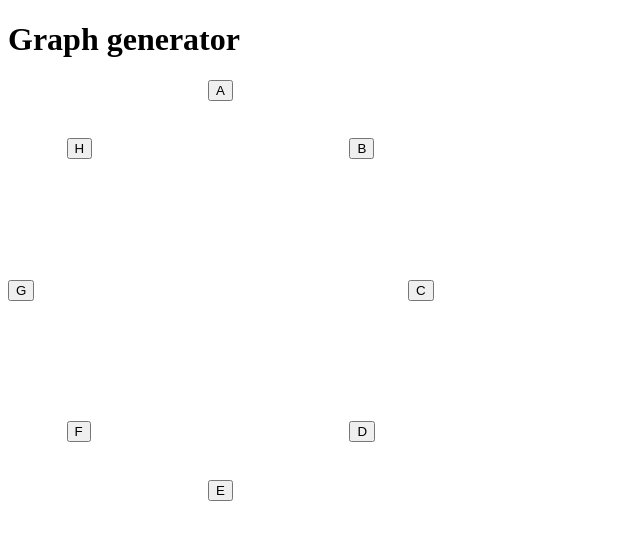
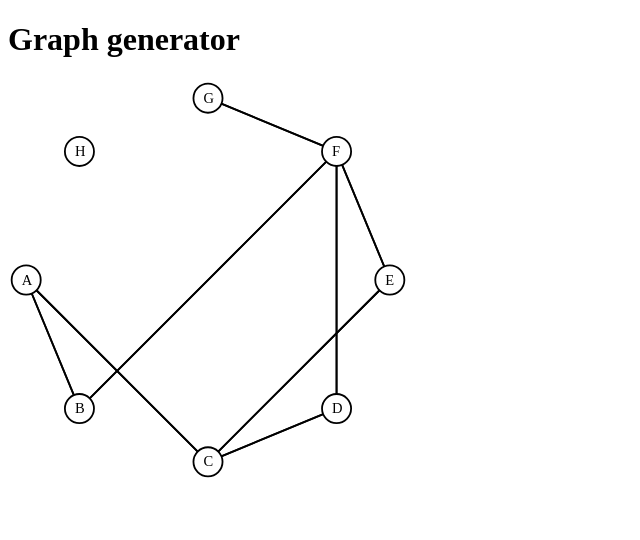
Before and after one commit to KosarAntoni/Mentoring-HTML-CSS, a website with bundled scripts: page index.html in a window 1280 px wide. Shown: the whole page, without its empty margins (0-640 px from the left). Built offline with nearby package versions, Linux system fonts and the light colour scheme.

Commit message:
feat: draw graph

```diff
--- a/index.html
+++ b/index.html
@@ -6,9 +6,7 @@
   </head>
   <body>
     <h1>Graph generator</h1>
-    <main>
-      <div id="graph-container"></div>
-    </main>
+    <main></main>
     <script>
       var exports = {};
     </script>
--- a/script.ts
+++ b/script.ts
@@ -1,16 +1,13 @@
-type vertex = {
-  [key: string]: number;
-};
-
-type graph = Array<Array<number>>;
+import { graph, vertex } from "./models";
 
 let id: number = 0;
-const verticesNames: { [key: string]: number } = {};
+const verticesNames: vertex = {};
 const graph: graph = [];
+const verteciesCoordinates: string[][] = [];
 
 export const addVertex = (name: string) => {
   verticesNames[name] = id;
-  graph.forEach((value) => value.push(0));
+  graph.forEach((value: number[]) => value.push(0));
   graph.push(new Array(id + 1).fill(0));
   id++;
 };
@@ -80,15 +77,22 @@ export const getShortest = (from: string, to: string) => {
   return `Shortest path from ${from} to ${to} is ${shortestPath}`;
 };
 
-const graphContainerHeight = 200;
-const graphContainerWidth = 200;
+const graphContainerHeight = 400;
+const graphContainerWidth = 400;
+const circleRadius = 20;
 
 const mainNode = document.querySelector("main");
-const graphContainerNode: HTMLElement =
-  document.querySelector("#graph-container")!;
-graphContainerNode.style.position = "relative";
-graphContainerNode.style.width = `${graphContainerHeight}px`;
-graphContainerNode.style.height = `${graphContainerWidth}px`;
+const svgNode = document.createElementNS("http://www.w3.org/2000/svg", "svg");
+const svgNS = svgNode.namespaceURI;
+svgNode.setAttribute("width", String(graphContainerWidth));
+svgNode.setAttribute("height", String(graphContainerHeight));
+svgNode.setAttribute(
+  "viewBox",
+  `-${circleRadius} -${circleRadius} ${
+    graphContainerWidth + circleRadius * 2
+  } ${graphContainerHeight + circleRadius * 2}`
+);
+mainNode?.appendChild(svgNode);
 
 addVertex("A");
 addVertex("B");
@@ -114,23 +118,65 @@ console.log(getShortest("A", "C"));
 console.log(getShortest("A", "D"));
 console.log(getShortest("A", "H"));
 
+//render vertices
+const verteciesContainer = document.createElementNS(svgNS, "g");
 Object.keys(verticesNames).forEach((vertex: string, index: number) => {
-  const buttonNode = document.createElement("button");
-  buttonNode.innerText = vertex;
-  buttonNode.setAttribute("id", verticesNames[vertex].toString());
-  buttonNode.style.position = "absolute";
-  buttonNode.style.top =
-    String(
-      graphContainerHeight +
-        -graphContainerHeight *
-          Math.cos((360 / graph.length / 180) * index * Math.PI)
-    ) + "px";
-  buttonNode.style.left =
-    String(
-      graphContainerWidth +
-        graphContainerWidth *
-          Math.sin((360 / graph.length / 180) * index * Math.PI)
-    ) + "px";
+  const position = (360 / graph.length / 180) * index * Math.PI;
+  const x = String(
+    (graphContainerHeight + -graphContainerHeight * Math.cos(position)) / 2
+  );
+  const y = String(
+    (graphContainerWidth + graphContainerWidth * Math.sin(position)) / 2
+  );
 
-  graphContainerNode?.appendChild(buttonNode);
+  const groupeNode = document.createElementNS(svgNS, "g");
+  groupeNode.style.cursor = "pointer";
+  groupeNode.addEventListener("mousedown", () => console.log("click"));
+
+  const circleNode = document.createElementNS(svgNS, "circle");
+  circleNode.setAttribute("id", verticesNames[vertex].toString());
+  circleNode.setAttribute("fill", "white");
+  circleNode.setAttribute("stroke", "black");
+  circleNode.setAttribute("stroke-width", "2");
+  circleNode.setAttribute("stroke-alignment", "inside");
+  circleNode.setAttribute("r", String(circleRadius - 4));
+  circleNode.setAttribute("cx", x);
+  circleNode.setAttribute("cy", y);
+
+  groupeNode.appendChild(circleNode);
+
+  const textNode = document.createElementNS(svgNS, "text");
+  textNode.innerHTML = vertex;
+  textNode.setAttribute("x", String(+x - circleRadius / 4));
+  textNode.setAttribute("y", String(+y + circleRadius / 4));
+  textNode.setAttribute("fill", "black");
+  textNode.style.userSelect = "none";
+  groupeNode.appendChild(textNode);
+
+  verteciesCoordinates.push([x, y]);
+  verteciesContainer?.appendChild(groupeNode);
 });
+
+// render paths
+graph.forEach((row, rowIndex) => {
+  row.forEach((cell, cellIndex) => {
+    if (cell !== 0) {
+      const lineNode = document.createElementNS(svgNS, "line");
+      const [x1, y1] = verteciesCoordinates[rowIndex];
+      const [x2, y2] = verteciesCoordinates[cellIndex];
+
+      lineNode.setAttribute("x1", x1);
+      lineNode.setAttribute("y1", y1);
+
+      lineNode.setAttribute("x2", x2);
+      lineNode.setAttribute("y2", y2);
+
+      lineNode.setAttribute("stroke", "black");
+      lineNode.setAttribute("stroke-width", "2");
+
+      svgNode?.appendChild(lineNode);
+    }
+  });
+});
+
+svgNode.appendChild(verteciesContainer);
```
Also changed, not shown: models.d.ts (+4 -6 lines).
